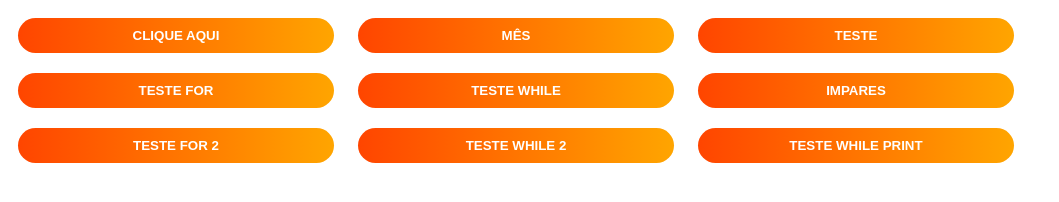
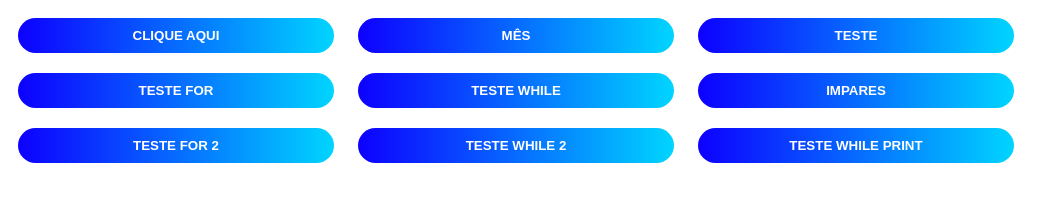
Before and after one commit to meydson/SOFTEX_JavaScript, a website: page index.html in a window 1280 px wide. Shown: the whole page, without its empty margins (0-1059 px from the left). Drawn offline with Linux system fonts and the light colour scheme.

Commit message:
alterando a cor

```diff
--- a/style.css
+++ b/style.css
@@ -7,6 +7,6 @@
 	text-transform: uppercase;
 	font-weight: 700;
 	color: #fff;
-	background: linear-gradient(to right, orangered, orange);
+	background: linear-gradient(to right, rgb(13, 0, 255), rgb(0, 213, 255));
 	cursor: pointer;
 }
```
